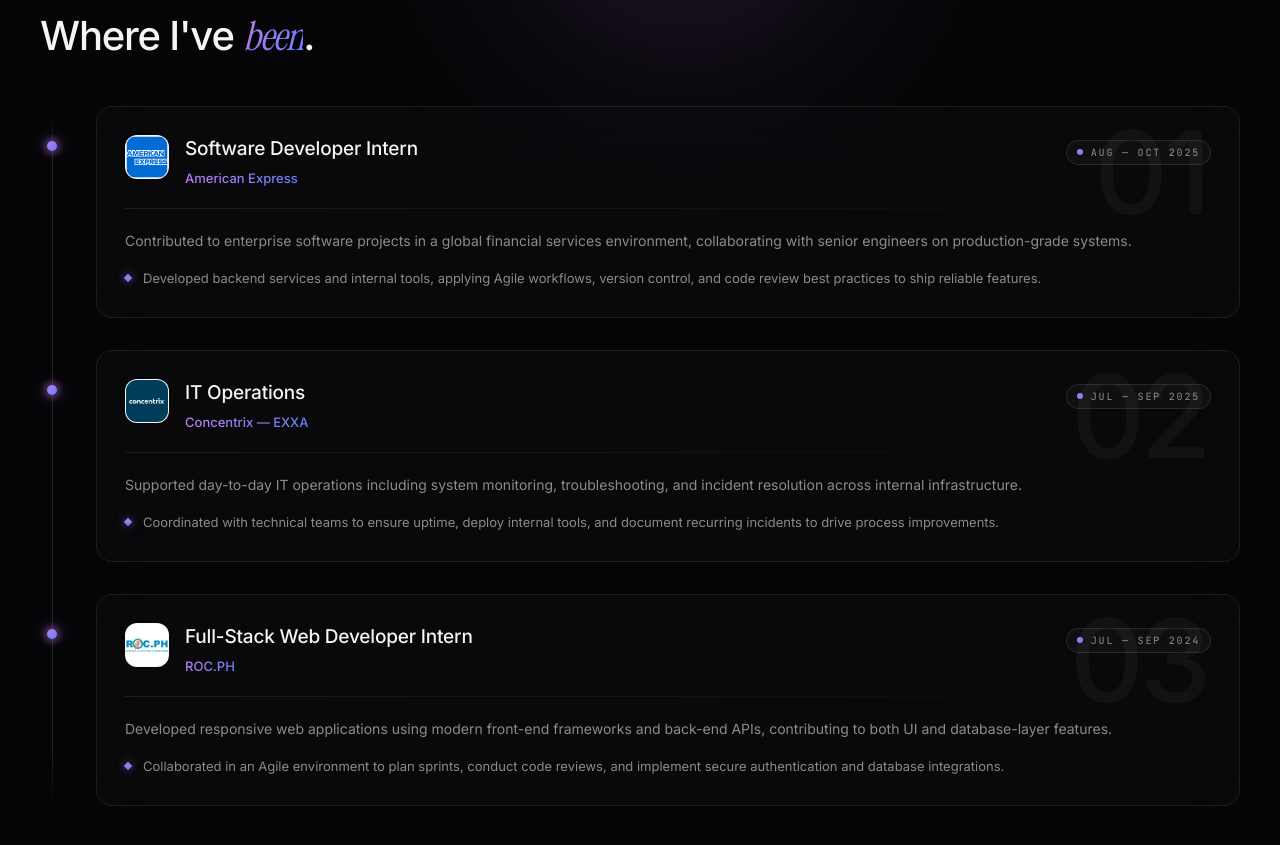
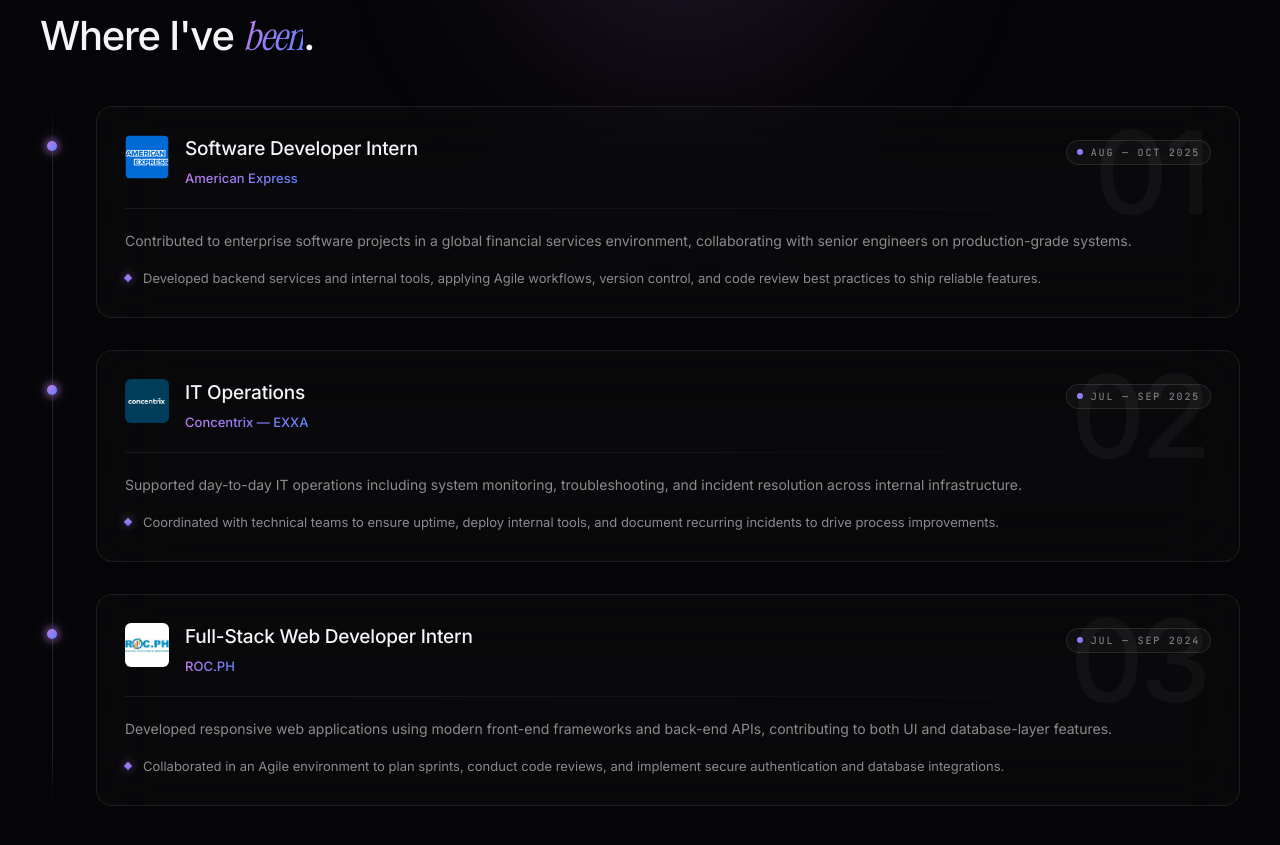
Before and after one commit to vv4nity/emanueljabon_portfolio, a Next.js app: page / in a window 1280 px wide. Shown: the part 3400-4245 px from the top of the page. Built offline with nearby package versions, Linux system fonts and the light colour scheme.

Commit message:
Remove white border and reduce radius on logo badges

```diff
--- a/src/components/Experience.tsx
+++ b/src/components/Experience.tsx
@@ -103,14 +103,14 @@ export function Experience() {
                   <div className="mb-5 flex items-start gap-4">
                     {/* Company logo / monogram */}
                     <div
-                      className="relative flex h-11 w-11 flex-shrink-0 items-center justify-center overflow-hidden rounded-xl border-[0.5px] border-white/15 text-[13px] font-semibold text-white"
+                      className="relative flex h-11 w-11 flex-shrink-0 items-center justify-center overflow-hidden rounded-md text-[13px] font-semibold text-white"
                       style={{
                         background: exp.logo
-                          ? 'rgba(255,255,255,0.96)'
+                          ? 'transparent'
                           : i % 2 === 0
                             ? 'linear-gradient(135deg, rgba(193,123,232,0.55), rgba(96,128,255,0.55))'
                             : 'linear-gradient(135deg, rgba(96,128,255,0.55), rgba(193,123,232,0.55))',
-                        boxShadow: 'inset 0 1px 0 rgba(255,255,255,0.18)',
+                        boxShadow: exp.logo ? 'none' : 'inset 0 1px 0 rgba(255,255,255,0.18)',
                       }}
                     >
                       {exp.logo ? (
```
